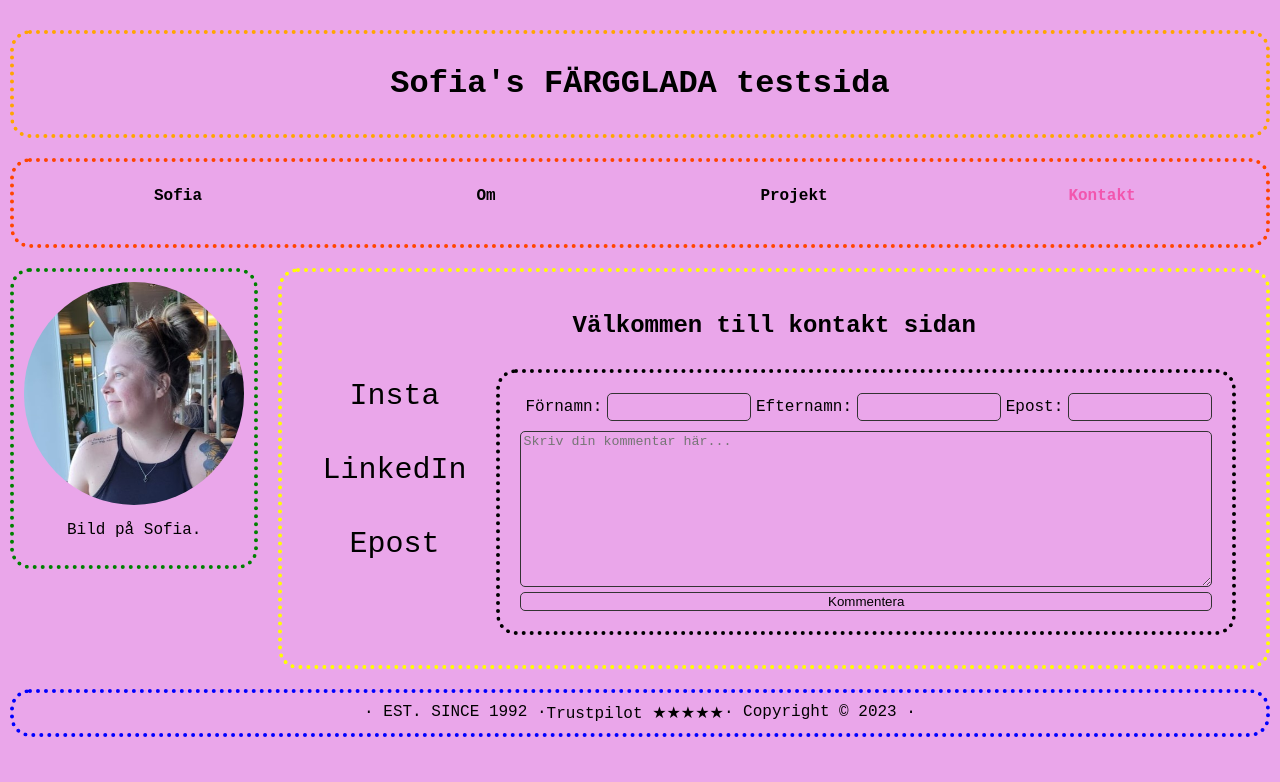
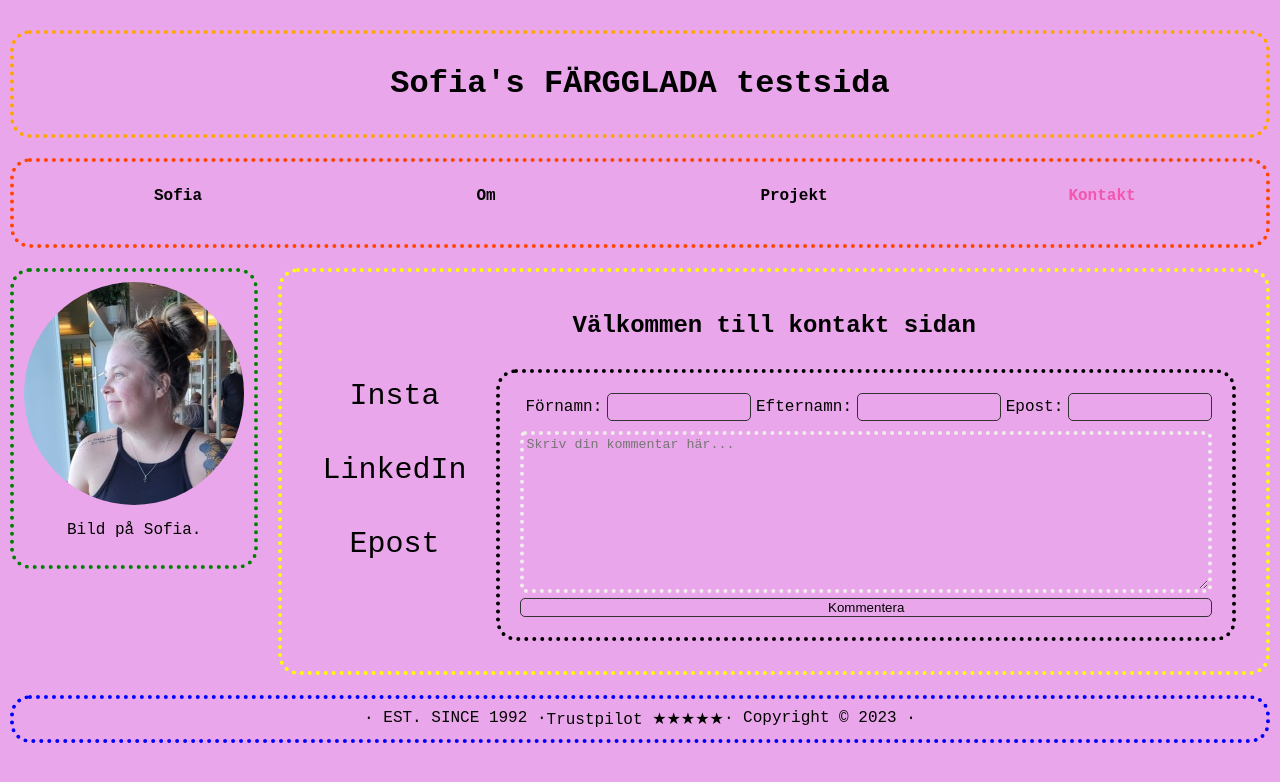
Before and after one commit to solisko/enkel-sida, a plain HTML site: page kontakt.html in a window 1280 px wide. Drawn offline with Linux system fonts and the light colour scheme; a web font is replaced by a local one.

Commit message:
small change to formbox

```diff
--- a/css/style.css
+++ b/css/style.css
@@ -187,4 +187,5 @@ input[type="submit"]{
 
 textarea{
     margin-top: 10px;
+    border: 4px dotted rgb(239, 237, 233);
 }
```
